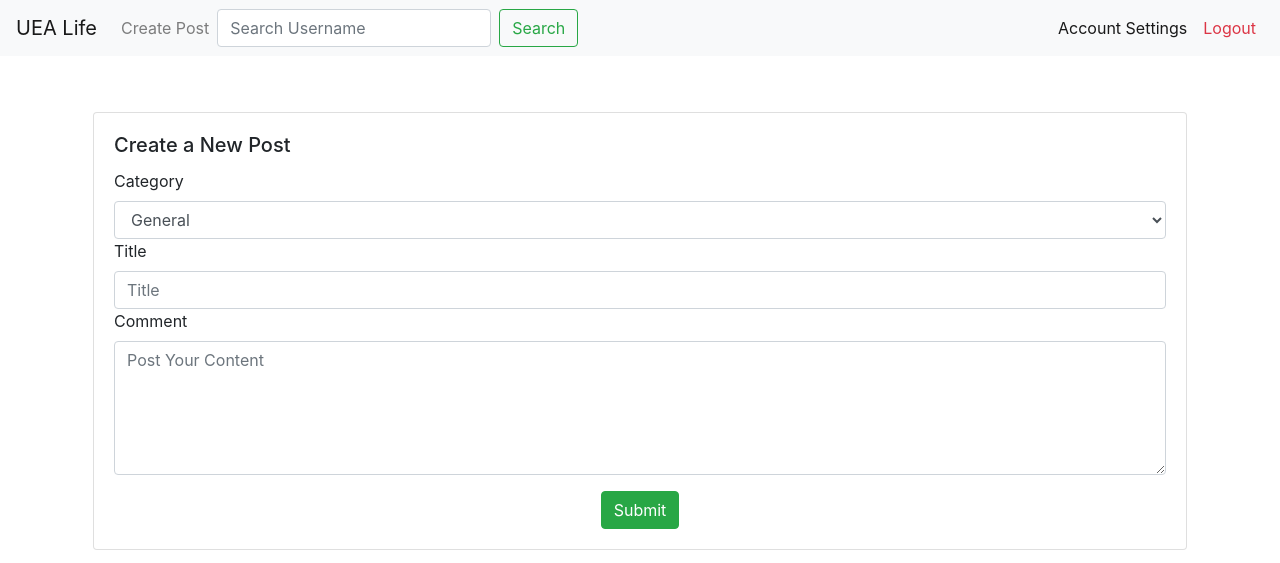
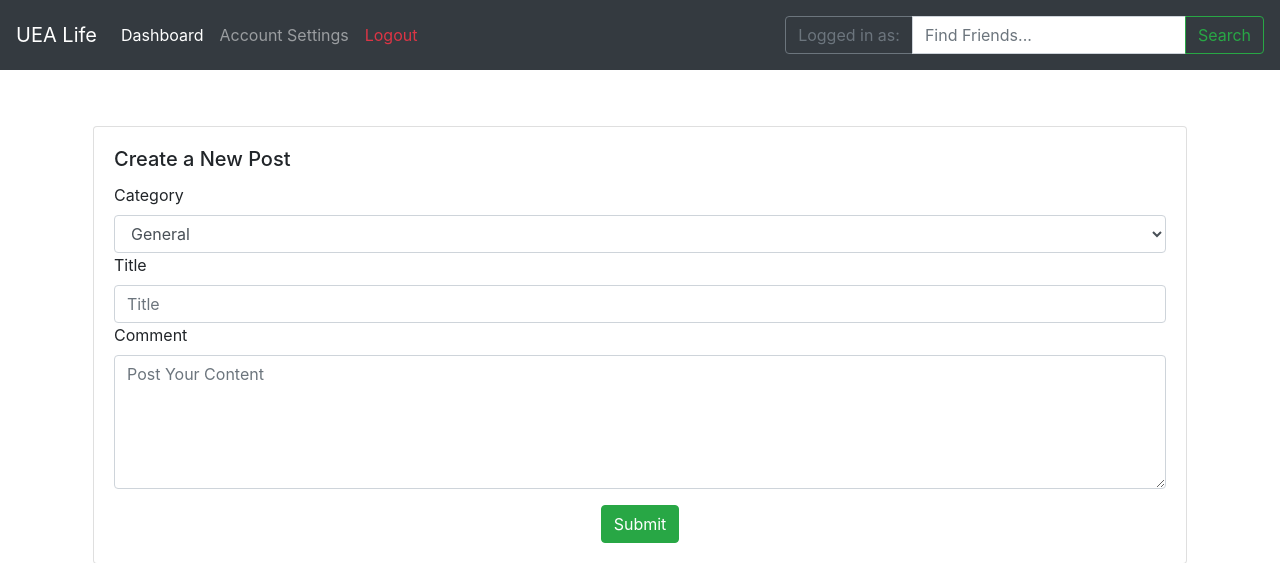
Before and after one commit to sebpapararo/UEA-Life, a Flask app: template templates/newPost.html in a window 1280 px wide. Shown: the top 563 px of the page. Run offline with Flask 2, Linux system fonts and the light colour scheme; the template is opened without the code that fills it, so the values that code supplies are empty; some libraries are stand-ins or nearby versions.

Commit message:
Current user displayed in navbar and navbar has been tidied up

```diff
--- a/static/style.css
+++ b/static/style.css
@@ -1,4 +1,15 @@
-.jumbotron {
+#index_jumbo {
   background: linear-gradient(rgba(0, 0, 0, 0.5), rgba(0, 0, 0, 0.5)), url("https://www.timeshighereducation.com/sites/default/files/institution/header_image/header_image_-_uea_campus.jpg");
   background-size: cover;
 }
+
+#dash_jumbo {
+  background: linear-gradient(rgba(0, 0, 0, 0.5), rgba(0, 0, 0, 0.5)), url("https://www.uea.ac.uk/documents/3154295/3310218/About+Us+Homepage+Banner.jpeg/4efb463a-5359-4065-b847-f9db6bbf2fce?t=1372346830234");
+  background-size: cover;
+}
+
+/*.navbar-dark .navbar-nav .nav-item .nav-link:focus,*/
+/*.navbar-dark .navbar-nav .nav-item .nav-link:hover {*/
+/*  !*font-size: 105%;*!*/
+/*  background: linear-gradient(rgba(0, 0, 0, 0.2), rgba(0, 0, 0, 0.2));*/
+/*}*/
--- a/templates/base.html
+++ b/templates/base.html
@@ -24,37 +24,59 @@
 
 {% if hide_nav != True %}
     {% block navbar %}
-        <nav class="navbar navbar-expand-lg navbar-light bg-light">
+        <nav class="navbar navbar-expand-lg navbar-dark bg-dark">
+
             <a class="navbar-brand" href="/dashboard">UEA Life</a>
-            <button class="navbar-toggler" type="button" data-toggle="collapse" data-target="#navbarNav"
-                    aria-controls="navbarNav" aria-expanded="false" aria-label="Toggle navigation">
+
+            <button class="navbar-toggler" type="button" data-toggle="collapse" data-target="#navbarText"
+                    aria-controls="navbarText" aria-expanded="false" aria-label="Toggle navigation">
                 <span class="navbar-toggler-icon"></span>
             </button>
-            <div class="collapse navbar-collapse" id="navbarNav">
-                <ul class="navbar-nav">
+
+            <div class="collapse navbar-collapse" id="navbarText">
+                <ul class="navbar-nav mr-auto">
+                    <li class="nav-item active">
+                        <a class="nav-link" href="/dashboard">Dashboard<span class="sr-only">(current)</span></a>
+                    </li>
                     <li class="nav-item">
-                        <a class="nav-link" href="/newPost">Create Post</a>
-                    </li>
-                </ul>
-                <form class="form-inline my-2 my-lg-0" action='/profile' method="get">
-                  <input name="username" class="form-control mr-sm-2" type="text" placeholder="Search Username" aria-label="Search">
-                  <button class="btn btn-outline-success my-2 my-sm-0" type="submit" >Search</button>
-                </form>
-            </div>
-
-            <div class="topnav-right">
-                <ul class="navbar-nav">
-                    <!-- TODO: hit the logout route -->
-                    <li class="nav-item active">
                         <a class="nav-link" href="/accountSettings">Account Settings</a>
                     </li>
-                    <li class="nav-item active">
+                    <li class="nav-item">
                         <a class="nav-link text-danger" href="/logout">Logout</a>
                     </li>
                 </ul>
+{##}
+{#                <span class="navbar-text">#}
+{#                    <div class="card bg-dark">#}
+{#                        Logged in as:#}
+{#                        {% block current_user %}#}
+{#                            {{ super() }}#}
+{#                        {% endblock %}#}
+{#                    </div>#}
+{#                </span>#}
+
+                <span class="navbar-text">
+                    <form class="form-inline my-lg-0" action='/profile' method="get">
+                        <div class="input-group">
+                            <div class="input-group-prepend">
+                                <span class="input-group-text bg-dark text-secondary border-secondary">
+                                    Logged in as:
+                                    {% block current_user %}
+                                        {{ super() }}
+                                    {% endblock %}
+                                </span>
+                            </div>
+                            <input name="username" class="form-control mr-sm-0" type="text" placeholder="Find Friends..."
+                                   aria-label="Search" aria-describedby="basic-addon2">
+                            <div class="input-group-append">
+                                <button class="btn btn-outline-success my-sm-0" type="submit" >Search</button>
+                            </div>
+                        </div>
+
+                    </form>
+                </span>
             </div>
         </nav>
-
     {% endblock %}
 {% endif %}
 
@@ -75,7 +97,5 @@
 <script src="https://stackpath.bootstrapcdn.com/bootstrap/4.4.1/js/bootstrap.min.js"
         integrity="sha384-wfSDF2E50Y2D1uUdj0O3uMBJnjuUD4Ih7YwaYd1iqfktj0Uod8GCExl3Og8ifwB6"
         crossorigin="anonymous"></script>
-
-
 </body>
 </html>
--- a/templates/index.html
+++ b/templates/index.html
@@ -7,8 +7,7 @@
 
 {% block content %}
 
-
-<div class="jumbotron jumbotron-fluid">
+<div class="jumbotron jumbotron-fluid" id="index_jumbo">
     <div class="container text-white">
         <h1 class="display-4">Welcome to UEA Life</h1>
         <p class="lead">An Online Forum for UEA Student and Staff</p>
```
Also changed, not shown: templates/dashboard.html (+11 -3 lines), database.db.
